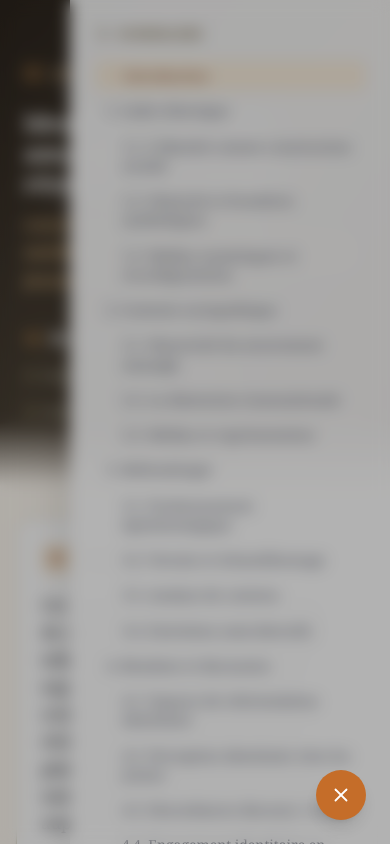
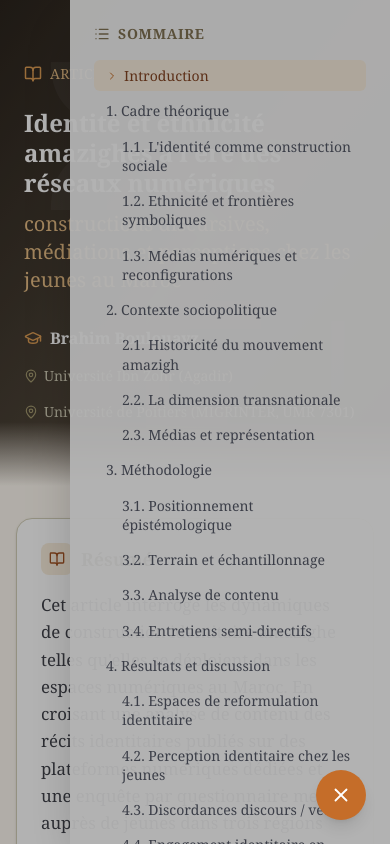
Before and after one commit to minooxblog-ux/identite-ethnicite-amazighes, a React (Vite) app: page / in a window 390 px wide. Both pictures are taken after a click on the button "Table des matières". Shown: the top 844 px of the page. Built offline with nearby package versions, Linux system fonts and the light colour scheme.

Commit message:
fix mobile menu blur

```diff
--- a/src/components/TableOfContents.tsx
+++ b/src/components/TableOfContents.tsx
@@ -60,7 +60,7 @@ export const TableOfContents: React.FC = () => {
 
       {/* Mobile Sidebar */}
       <div
-        className={`no-print fixed z-40 top-0 right-0 h-full w-80 bg-white/95 backdrop-blur-md shadow-2xl transform transition-transform duration-500 ease-out lg:hidden ${
+        className={`no-print fixed z-40 top-0 right-0 h-full w-80 bg-white/95 shadow-2xl transform transition-transform duration-500 ease-out lg:hidden ${
           isOpen ? 'translate-x-0' : 'translate-x-full'
         }`}
         aria-label="Table des matières"
@@ -71,7 +71,7 @@ export const TableOfContents: React.FC = () => {
       {/* Overlay for mobile */}
       {isOpen && (
         <div
-          className="fixed inset-0 bg-black/30 z-40 lg:hidden backdrop-blur-sm"
+          className="fixed inset-0 bg-black/30 z-40 lg:hidden"
           onClick={() => setIsOpen(false)}
         />
       )}
```
